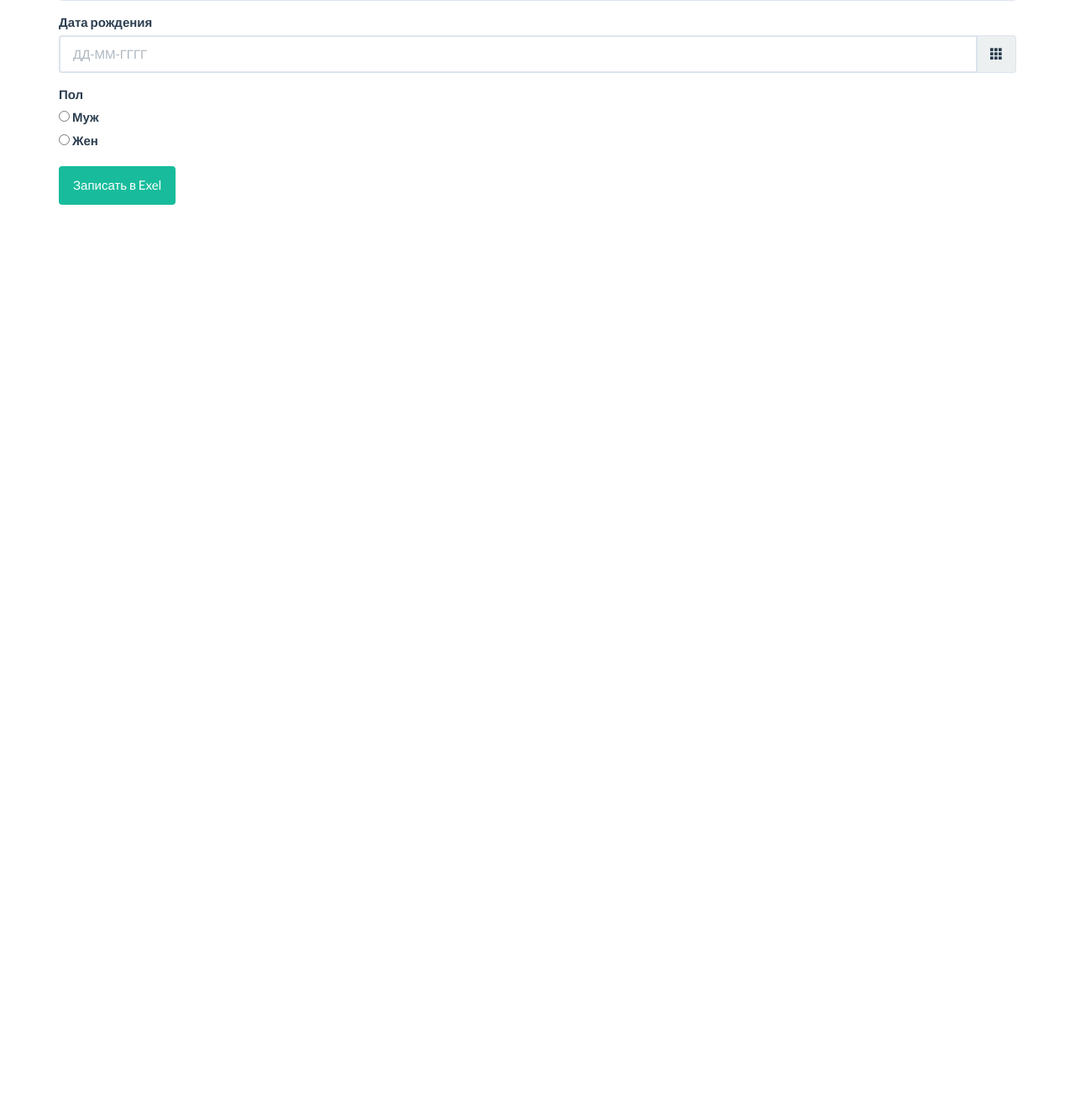
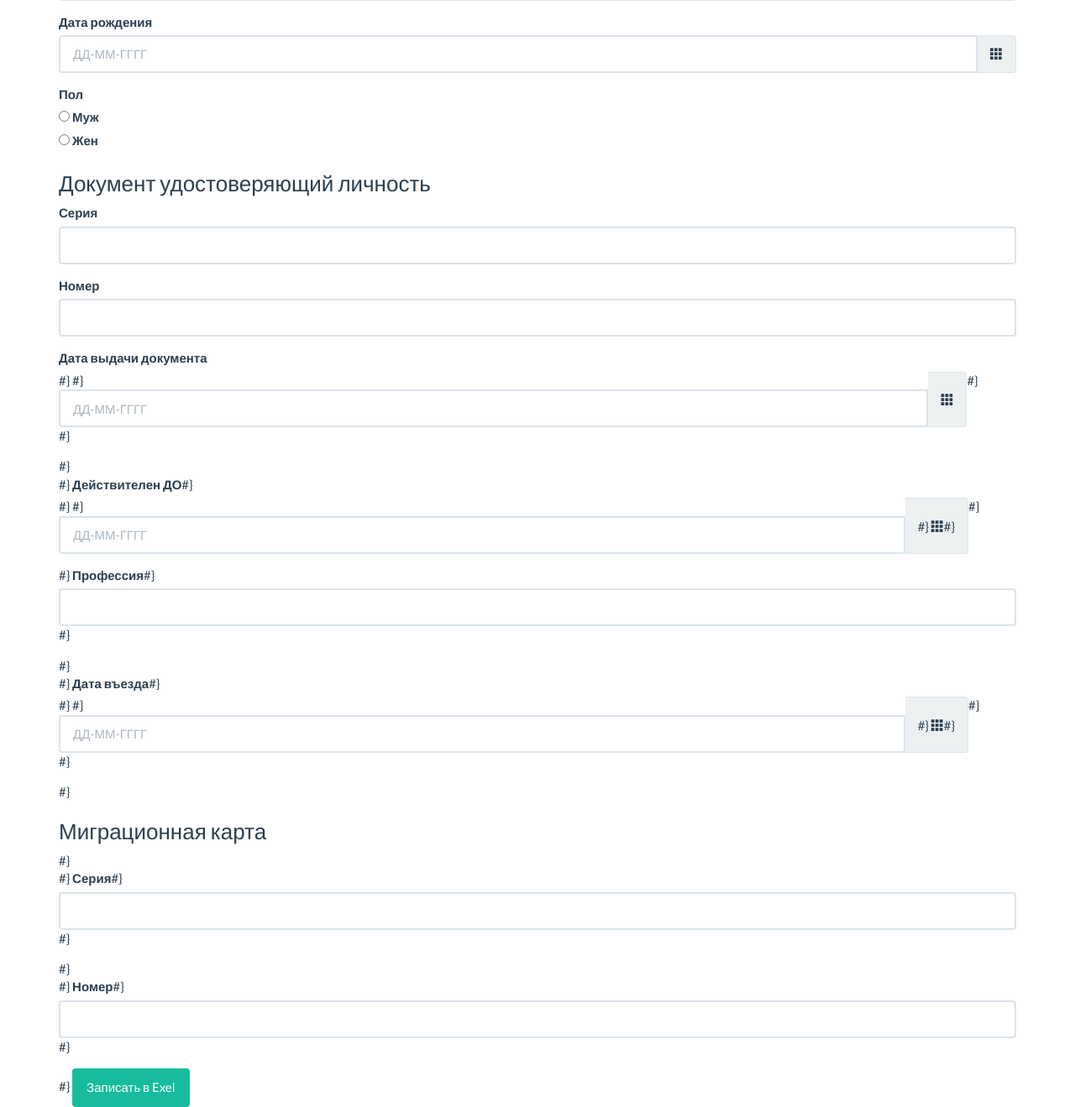
Before and after one commit to DrDany/drul, a Flask app: page / in a window 1280 px wide. Shown: the part 518-1837 px from the top of the page at 84% size. Before the commit the page ends 762 px from the top, so only its background shows below. Run offline with Flask 2, Linux system fonts and the light colour scheme; some libraries are stand-ins or nearby versions.

Commit message:
add rows

```diff
--- a/app.py
+++ b/app.py
@@ -23,12 +23,12 @@ def comment():
         # birth_place = request.form["birth_place"]
         # birth_city = request.form["birth_city"]
         # doc_type = request.form["doc_type"]
-        # doc_seria = request.form["doc_seria"]
-        # doc_number = request.form["doc_number"]
-        # doc_date = request.form["doc_date"]
-        # doc_end = request.form["doc_end"]
-        # profession = request.form["profession"]
-        # date_income = request.form["date_income"]
+        doc_seria = request.form["doc_seria"]
+        doc_number = request.form["doc_number"]
+        doc_date = request.form["doc_date"]
+        doc_end = request.form["doc_end"]
+        profession = request.form["profession"]
+        date_income = request.form["date_income"]
         # region = request.form["region"]
         # city = request.form["city"]
         # district = request.form["district"]
@@ -36,8 +36,8 @@ def comment():
         # street_number = request.form["street_number"]
         # flat_number = request.form["flat_number"]
 
-        # mig_card_ser = request.form["mig_card_ser"]
-        # mig_card_number = request.form["mig_card_number"]
+        mig_card_ser = request.form["mig_card_ser"]
+        mig_card_number = request.form["mig_card_number"]
         # mig_card_region = request.form["mig_card_region"]
         # mig_card_city = request.form["mig_card_city"]
         # mig_card_street_number = request.form["mig_card_street_number"]
@@ -47,7 +47,7 @@ def comment():
         # host_doc_seria = request.form["host_doc_seria"]
         # host_doc_number = request.form["host_doc_number"]
         # date_host_pass = request.form["date_host_pass"]
-        exel_handler.add_new_exel(surname, name, patranomic, citizen, birthdate, gender)
+        exel_handler.add_new_exel(surname, name, patranomic, citizen, birthdate, gender, doc_seria, doc_number, doc_date, doc_end, profession, date_income, mig_card_ser, mig_card_number)
         return redirect(url_for('comment'))
 
 
--- a/templates/web/new_comment.html
+++ b/templates/web/new_comment.html
@@ -51,71 +51,73 @@
 {#        </div>#}
 {##}
 {##}
-{#        <h3>Документ удостоверяющий личность</h3>#}
+
+
+      <h3>Документ удостоверяющий личность</h3>
+
+<!--      <div class="form-group">-->
+<!--          <label for="doc_type_field">Документ удостоверяющий личность</label>-->
+<!--          <input type="text" class="form-control" id="doc_type_field" name="doc_type">-->
+<!--      </div>-->
+
+      <div class="form-group">
+          <label for="doc_seria_field">Серия</label>
+          <input type="text" class="form-control" id="doc_seria_field" name="doc_seria">
+      </div>
+
+      <div class="form-group">
+          <label for="doc_number_field">Номер</label>
+      <input type="text" class="form-control" id="doc_number_field" name="doc_number">
+  </div>
+
+      <div class="form-group">
+          <label for="doc_date_field">Дата выдачи документа</label>
+          <div class="input-group date" data-provide="datepicker" data-date-format="dd-mm-yyyy">#}
+              <input id="doc_date_field" type="text" class="form-control" name="doc_date" placeholder="ДД-ММ-ГГГГ">#}
+              <div class="input-group-addon">
+                  <span class="glyphicon glyphicon-th"></span>
+              </div>#}
+          </div>#}
+      </div>#}
+
+      <div class="form-group">#}
+          <label for="doc_end_field">Действителен ДО</label>#}
+          <div class="input-group date" data-provide="datepicker" data-date-format="dd-mm-yyyy">#}
+              <input id="doc_end_field" type="text" class="form-control" name="doc_end" placeholder="ДД-ММ-ГГГГ">#}
+              <div class="input-group-addon">#}
+                  <span class="glyphicon glyphicon-th"></span>#}
+              </div>#}
+          </div>
+      </div>
+
+     <div class="form-group">#}
+         <label for="profession_field">Профессия</label>#}
+         <input type="text" class="form-control" id="profession_field" name="profession">#}
+     </div>#}
+
+      <div class="form-group">#}
+          <label for="date_income_field">Дата въезда</label>#}
+          <div class="input-group date" data-provide="datepicker" data-date-format="dd-mm-yyyy">#}
+              <input id="date_income_field" type="text" class="form-control" name="date_income"#}
+                     placeholder="ДД-ММ-ГГГГ">#}
+              <div class="input-group-addon">#}
+                  <span class="glyphicon glyphicon-th"></span>#}
+              </div>#}
+          </div>#}
+      </div>#}
 {##}
-{#        <div class="form-group">#}
-{#            <label for="doc_type_field">Документ удостоверяющий личность</label>#}
-{#            <input type="text" class="form-control" id="doc_type_field" name="doc_type">#}
-{#        </div>#}
-{##}
-{#        <div class="form-group">#}
-{#            <label for="doc_seria_field">Серия</label>#}
-{#            <input type="text" class="form-control" id="doc_seria_field" name="doc_seria">#}
-{#        </div>#}
-{##}
-{#        <div class="form-group">#}
-{#            <label for="doc_number_field">Номер</label>#}
-{#            <input type="text" class="form-control" id="doc_number_field" name="doc_number">#}
-{#        </div>#}
-{##}
-{#        <div class="form-group">#}
-{#            <label for="doc_date_field">Дата выдачи документа</label>#}
-{#            <div class="input-group date" data-provide="datepicker" data-date-format="dd-mm-yyyy">#}
-{#                <input id="doc_date_field" type="text" class="form-control" name="doc_date" placeholder="ДД-ММ-ГГГГ">#}
-{#                <div class="input-group-addon">#}
-{#                    <span class="glyphicon glyphicon-th"></span>#}
-{#                </div>#}
-{#            </div>#}
-{#        </div>#}
-{##}
-{#        <div class="form-group">#}
-{#            <label for="doc_end_field">Действителен ДО</label>#}
-{#            <div class="input-group date" data-provide="datepicker" data-date-format="dd-mm-yyyy">#}
-{#                <input id="doc_end_field" type="text" class="form-control" name="doc_end" placeholder="ДД-ММ-ГГГГ">#}
-{#                <div class="input-group-addon">#}
-{#                    <span class="glyphicon glyphicon-th"></span>#}
-{#                </div>#}
-{#            </div>#}
-{#        </div>#}
-{##}
-{#        <div class="form-group">#}
-{#            <label for="profession_field">Профессия</label>#}
-{#            <input type="text" class="form-control" id="profession_field" name="profession">#}
-{#        </div>#}
-{##}
-{#        <div class="form-group">#}
-{#            <label for="date_income_field">Дата въезда</label>#}
-{#            <div class="input-group date" data-provide="datepicker" data-date-format="dd-mm-yyyy">#}
-{#                <input id="date_income_field" type="text" class="form-control" name="date_income"#}
-{#                       placeholder="ДД-ММ-ГГГГ">#}
-{#                <div class="input-group-addon">#}
-{#                    <span class="glyphicon glyphicon-th"></span>#}
-{#                </div>#}
-{#            </div>#}
-{#        </div>#}
-{##}
-{#        <h3>Миграционная карта</h3>#}
-{##}
-{#        <div class="form-group">#}
-{#            <label for="mig_card_ser_field">Серия</label>#}
-{#            <input type="text" class="form-control" id="mig_card_ser_field" name="mig_card_ser">#}
-{#        </div>#}
-{##}
-{##}
-{#        <div class="form-group">#}
-{#            <label for="mig_card_number_field">Номер</label>#}
-{#            <input type="text" class="form-control" id="mig_card_number_field" name="mig_card_number">#}
-{#        </div>#}
+      <h3>Миграционная карта</h3>#}
+
+      <div class="form-group">#}
+          <label for="mig_card_ser_field">Серия</label>#}
+          <input type="text" class="form-control" id="mig_card_ser_field" name="mig_card_ser">#}
+      </div>#}
+
+
+      <div class="form-group">#}
+          <label for="mig_card_number_field">Номер</label>#}
+          <input type="text" class="form-control" id="mig_card_number_field" name="mig_card_number">#}
+      </div>#}
 {##}
 {##}
 {#        <div class="form-group">#}
```
Also changed, not shown: exel_handler.py (+65 -3 lines).
